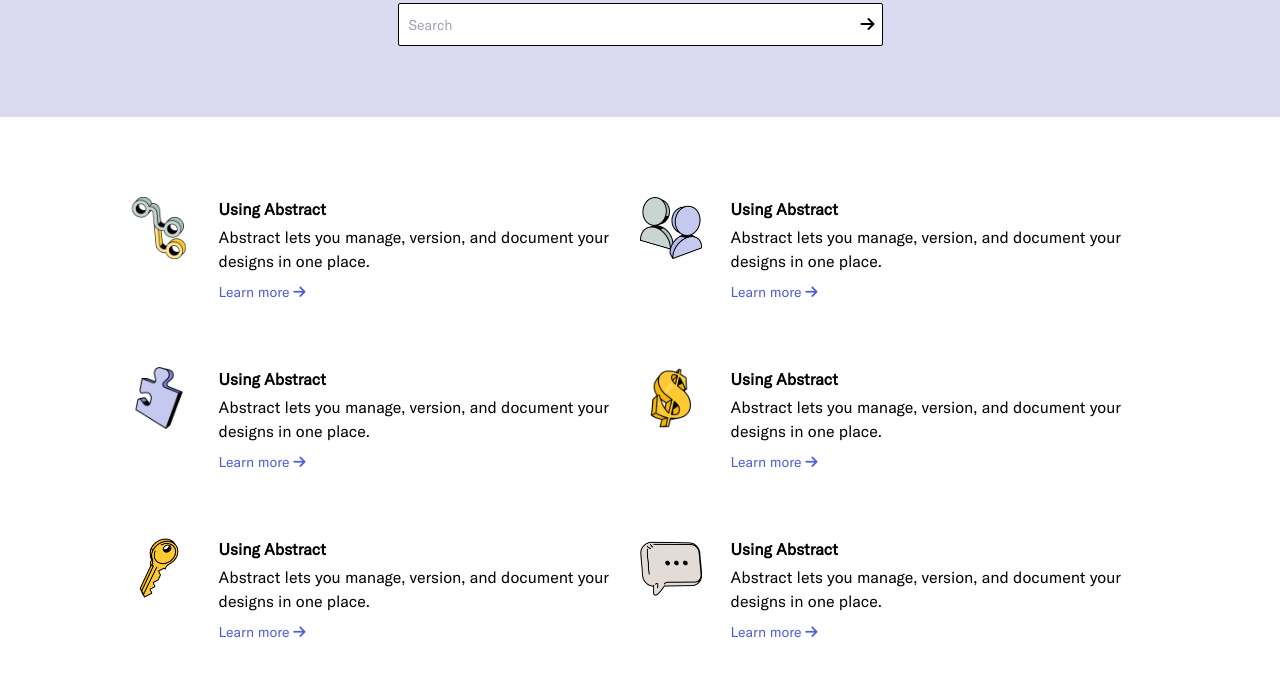
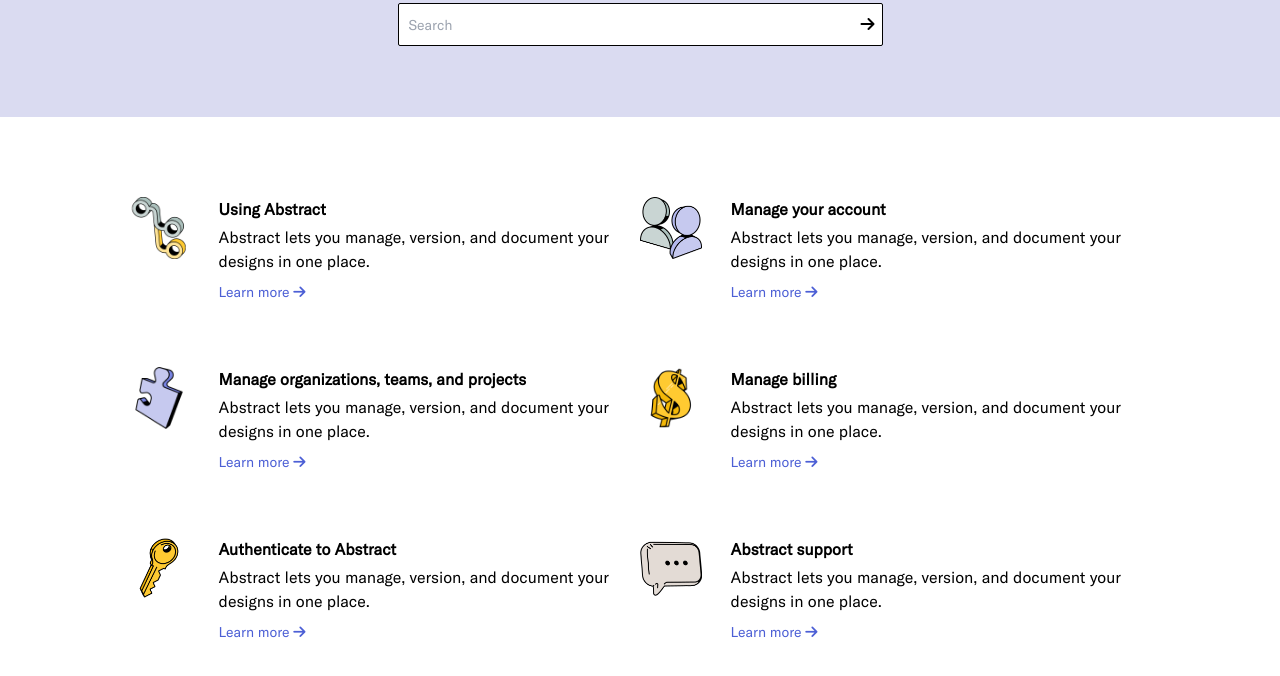
Before and after one commit to shihabhq/Abstract-helppage, a website: page index.html in a window 1280 px wide. Shown: the part 208-884 px from the top of the page. Drawn offline with Linux system fonts and the light colour scheme.

Commit message:
second initialization

```diff
--- a/index.html
+++ b/index.html
@@ -79,7 +79,8 @@
                 <img class="mr-12" src="/imgs/service2.png" alt="">
             </div>
             <div class="w-full">
-                <h1 class="font-extrabold mb-1">Using Abstract</h1>
+                <h1 class="font-extrabold mb-1">
+                    Manage your account</h1>
                 <p>
                     Abstract lets you manage, version, and document your designs in one place.
                 </p>
@@ -93,7 +94,7 @@
                 <img class="mr-12" src="/imgs/service3.png" alt="">
             </div>
             <div class="w-full">
-                <h1 class="font-extrabold mb-1">Using Abstract</h1>
+                <h1 class="font-extrabold mb-1">Manage organizations, teams, and projects</h1>
                 <p>
                     Abstract lets you manage, version, and document your designs in one place.
                 </p>
@@ -107,7 +108,8 @@
                 <img class="mr-12" src="/imgs/service4.png" alt="">
             </div>
             <div class="w-full">
-                <h1 class="font-extrabold mb-1">Using Abstract</h1>
+                <h1 class="font-extrabold mb-1">
+                    Manage billing</h1>
                 <p>
                     Abstract lets you manage, version, and document your designs in one place.
                 </p>
@@ -121,7 +123,7 @@
                 <img class="mr-12" src="/imgs/service5.png" alt="">
             </div>
             <div class="w-full">
-                <h1 class="font-extrabold mb-1">Using Abstract</h1>
+                <h1 class="font-extrabold mb-1">Authenticate to Abstract</h1>
                 <p>
                     Abstract lets you manage, version, and document your designs in one place.
                 </p>
@@ -135,7 +137,8 @@
                 <img class="mr-12" src="/imgs/service6.png" alt="">
             </div>
             <div class="w-full">
-                <h1 class="font-extrabold mb-1">Using Abstract</h1>
+                <h1 class="font-extrabold mb-1">
+                    Abstract support</h1>
                 <p>
                     Abstract lets you manage, version, and document your designs in one place.
                 </p>
--- a/src/style.css
+++ b/src/style.css
@@ -1,6 +1,6 @@
-@tailwind base;
+/* @tailwind base;
 @tailwind components;
-@tailwind utilities;
+@tailwind utilities; */
 
 @font-face {
     font-family: gta;
```
